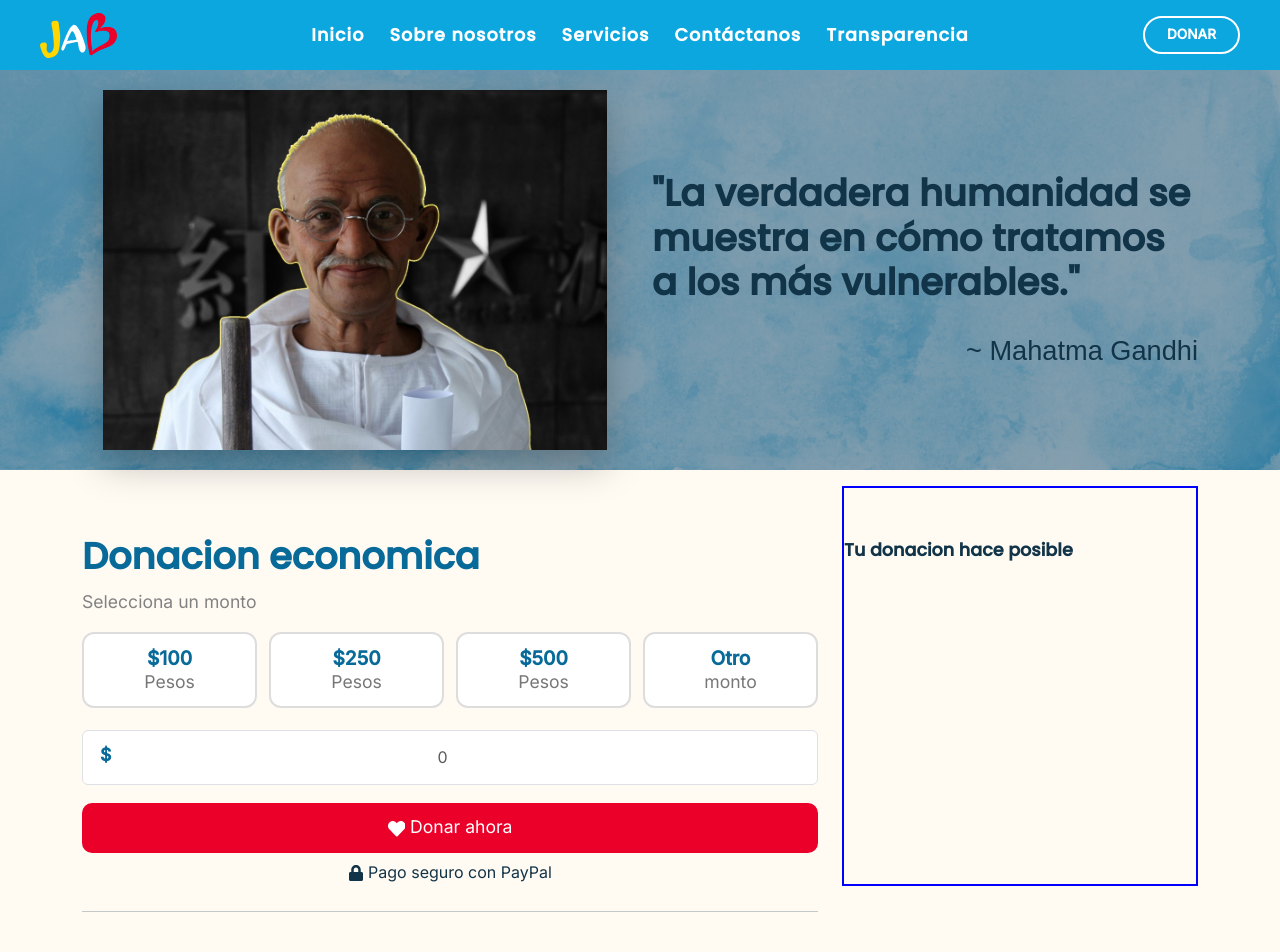
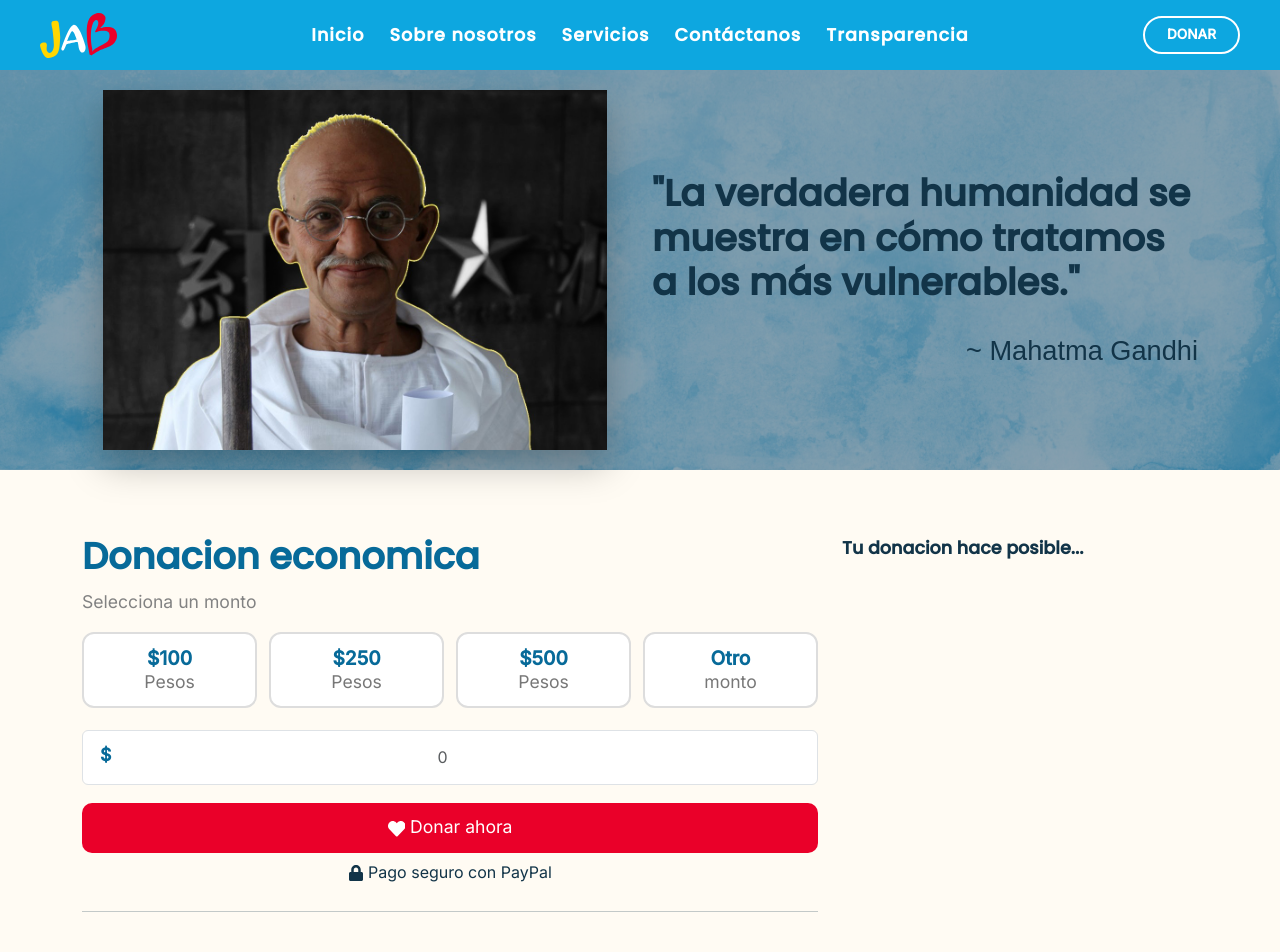
Before and after one commit to AsleepSiren4516/JAB-REACT, a React (Vite) app: page /Donar in a window 1280 px wide. Shown: the top 952 px of the page. Built offline with nearby package versions, Linux system fonts and the light colour scheme; a web font is replaced by a local one.

Commit message:
MAS CAMBIOS DEL APARTADO DE DONAR

```diff
--- a/src/css/style.css
+++ b/src/css/style.css
@@ -962,7 +962,7 @@ html, body, #root{
 }
 
 .donar-info{
-    border: 2px solid blue;
+
     min-height: 400px;
 }
 
--- a/src/paginas/Donar.jsx
+++ b/src/paginas/Donar.jsx
@@ -59,7 +59,7 @@ export default function Donar(){
 
                     </div>
                   </div>
-                  <hr className=""/>
+                  <hr/>
                 </div>
                 <div>
                   <h3 className="general-text mb-3 fs-5"><FaBoxOpen className="me-2 iconos"/>Tambien puedes donar en especie</h3>
@@ -82,7 +82,16 @@ export default function Donar(){
             {/* Contenedor 2 (más pequeño) */}
             <div className="col-lg-4">
               <div className="donar-info">
-                <h3 className="general-text mt-5">Tu donacion hace posible</h3>
+                <h3 className="general-text mt-5">Tu donacion hace posible...</h3>
+              </div>
+              <div>
+
+              </div>
+              <div>
+
+              </div>
+              <div>
+
               </div>
             </div>
 
```
